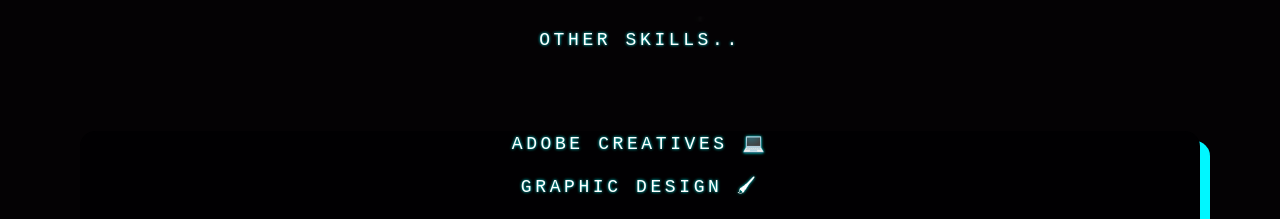
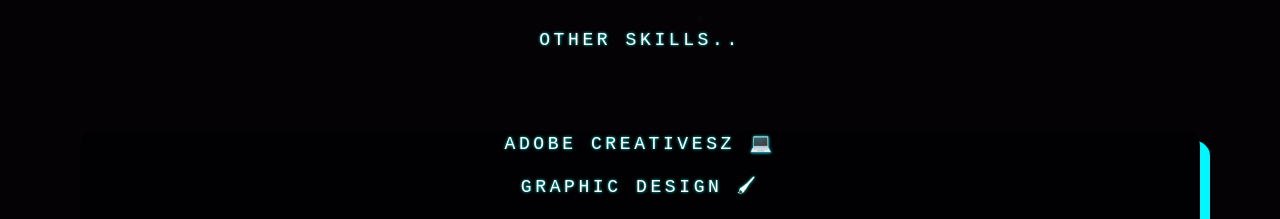
Before and after one commit to James-Ukoli/new_portfolio, a React (Create React App) app: page / in a window 1280 px wide. Shown: the part 1120-1339 px from the top of the page. Built offline with nearby package versions, Linux system fonts and the light colour scheme.

Commit message:
json update

```diff
--- a/src/sections/Skills.js
+++ b/src/sections/Skills.js
@@ -46,7 +46,7 @@
 
       <h4 className="white-robotic-text center">Other Skills..</h4>
       <div className="other-skills white-robotic-text center box2">
-        <p>Adobe Creatives &#x1F4BB;</p>
+        <p>Adobe Creativesz &#x1F4BB;</p>
         <p>Graphic Design &#x1F58C;</p>
         <p>Social Media &#x1F4F7;</p>
       </div>
```
